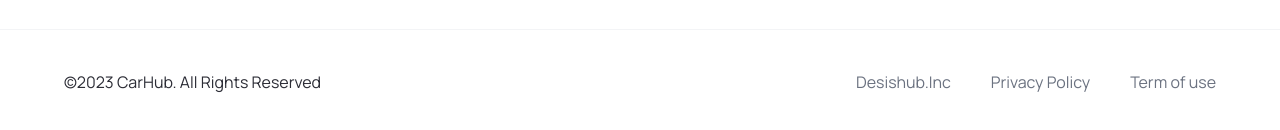
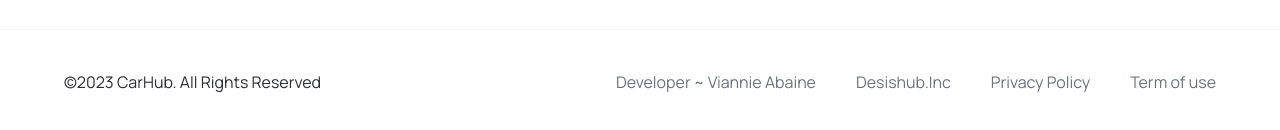
Before and after one commit to viannieab/car_showcase, a Next.js app: page / in a window 1280 px wide. Shown: the part 1532-1662 px from the top of the page. Built offline with nearby package versions, Linux system fonts and the light colour scheme; no server answers.

Commit message:
feat: initial commit

```diff
--- a/components/Footer.tsx
+++ b/components/Footer.tsx
@@ -34,6 +34,9 @@ function Footer() {
                             <p>&copy;2023 CarHub. All Rights Reserved </p>
                         <div className="footer_copyrights-link ">
                         <Link href="/" className="text-gray-500">
+                               Developer ~ Viannie Abaine
+                            </Link>
+                            <Link href="https://www.desishub.com" className="text-gray-500">
                                 Desishub.Inc
                             </Link>
                             <Link href="/" className="text-gray-500">
--- a/components/Hero.tsx
+++ b/components/Hero.tsx
@@ -19,6 +19,7 @@ export default function Hero() {
           title="Explore Cars"
           containerStyles="bg-primary-blue text-white rounded-full mt-10"
           handleClick={handleScroll}
+          textStyles='text-white'
         />
       </div>
         <div className="hero_image-container">
--- a/components/Navbar.tsx
+++ b/components/Navbar.tsx
@@ -18,6 +18,7 @@ function Navbar() {
                 title = "Sign In"
                 btnType="button"
                 containerStyles="text-primary-blue rounded-full bg-white min-w-[130px]"
+                textStyles="text-primary-blue"
             />
         </nav>
     </header>
--- a/types/index.ts
+++ b/types/index.ts
@@ -41,6 +41,7 @@ export interface OptionProps{
 export interface CustomFilterProps{
   title: string
   options: OptionProps[]
+  setFilter: string
 }
 export interface ShowMoreProps{
   pageNumber: number
```
Also changed, not shown: 1 other file (tests, documents, lock files or other folders).
